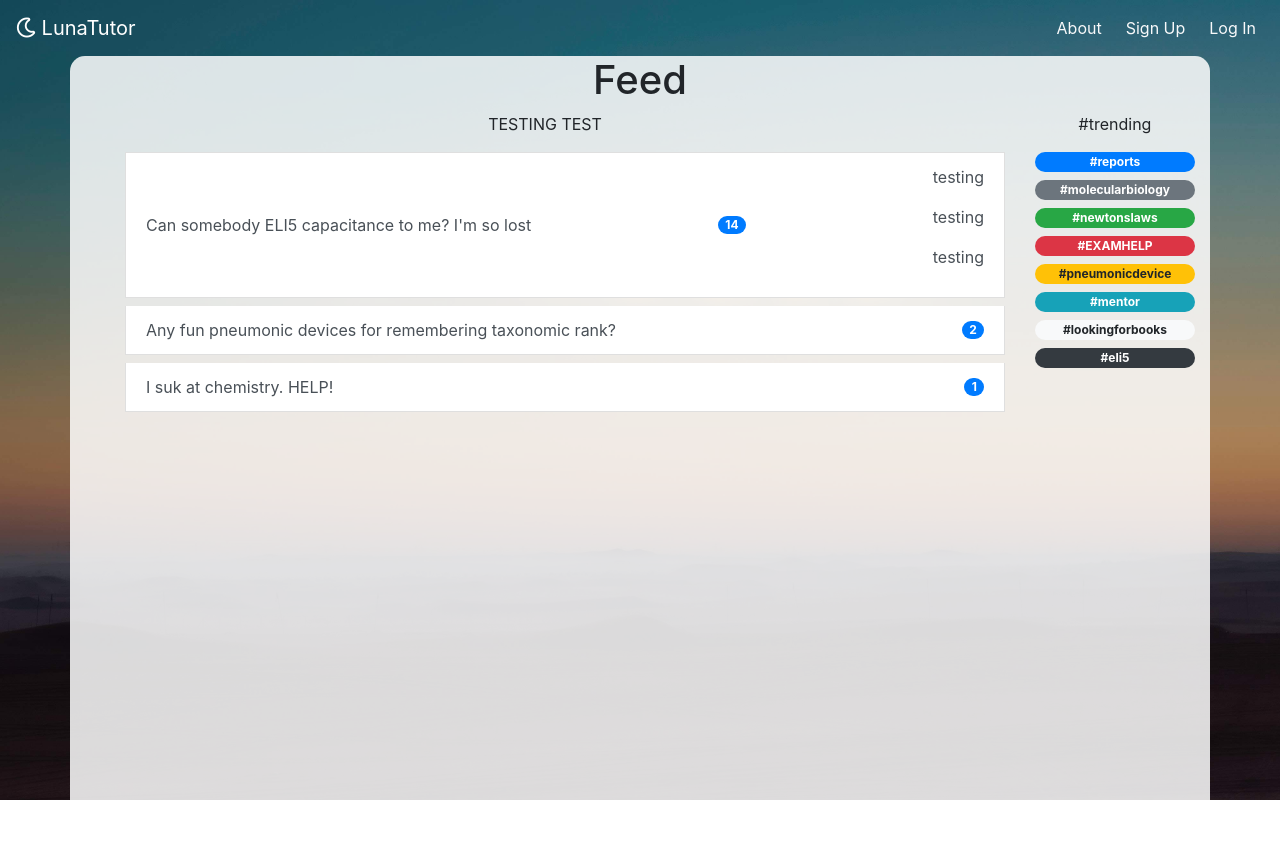
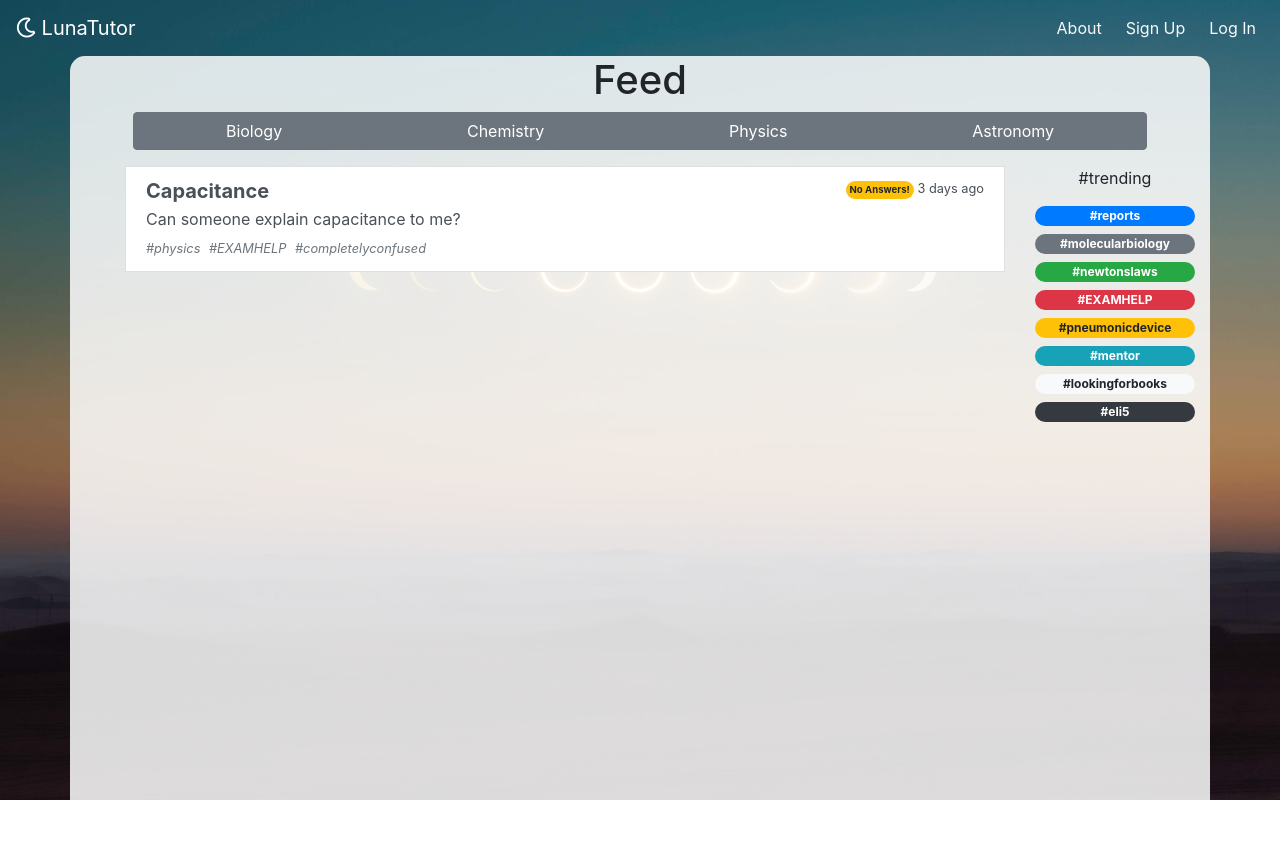
Before and after one commit to Luna-Tutor/lunaTutor, a Flask app: page /q in a window 1280 px wide. Run offline with Flask 2, Linux system fonts and the light colour scheme; some libraries are stand-ins or nearby versions.

Commit message:
updated feed

```diff
--- a/templates/board/feed.html
+++ b/templates/board/feed.html
@@ -1,49 +1,106 @@
-{% extends "base.html" %} {% block title %}LunaTutor{% endblock %} {% block content %}
-
-
+{% extends "base.html" %} {% block title %}LunaTutor{% endblock %} {% block
+content %}
 
 <div class="container question-board text-center">
   <h1>Feed</h1>
+  <div class="row mb-3 px-5">
+    <div class="col btn-group btn-group-toggle" role="group" data-toggle="buttons" aria-label="subject-buttons">
+      <label class="btn btn-secondary active">
+        <input type="radio" name="options" id="option1"> Biology
+      </label>
+      <label class="btn btn-secondary">
+        <input type="radio" name="options" id="option2"> Chemistry
+      </label>
+      <label class="btn btn-secondary">
+        <input type="radio" name="options" id="option2"> Physics
+      </label>
+      <label class="btn btn-secondary">
+        <input type="radio" name="options" id="option2"> Astronomy
+      </label>
+    </div>
+  </div>
   <div class="row">
     <div class="col-10">
-            <p>TESTING TEST</p>
-            <ul class="list-group-hover">
-                <!-- example list -->
-                <a href="#"
-                    class="list-group-item list-group-item-action d-flex justify-content-between mb-2 align-items-center">
-                    Can somebody ELI5 capacitance to me? I'm so lost
-                    <span class="num-responses badge badge-primary badge-pill">14</span>
-                    <div>
-                        <p>testing</p>
-                        <p>testing</p>
-                        <p>testing</p>
+      <ul class="list-group-hover text-left">
+        <!-- [example list item] FOR VISUAL PURPOSES ONLY-->
+        <a href="#" class="list-group-item list-group-item-action mb-1">
+          <div class="d-flex w-100 justify-content-between">
+            <h5 class="mb-1 font-weight-bold">Capacitance</h5>
+            <small>
+              <span
+                class="response-warning badge badge-warning badge-pill ml-3 p-1"
+                >No Answers!</span
+              >
+              3 days ago
+            </small>
           </div>
+
+          <p class="mb-1">Can someone explain capacitance to me?</p>
+
+          <small class="text-muted font-italic mr-1">#physics</small>
+          <small class="text-muted font-italic mr-1">#EXAMHELP</small>
+          <small class="text-muted font-italic mr-1">#completelyconfused</small>
         </a>
-                <a href="#"
-                    class="list-group-item list-group-item-action d-flex justify-content-between mb-2 align-items-center">
-                    Any fun pneumonic devices for remembering taxonomic rank?
-                    <span class="num-responses badge badge-primary badge-pill">2</span>
+        <!-- [end example list item] FOR VISUAL PURPOSES ONLY -->
+
+        <!-- [actual code] for list item -->
+        {% for q in questions %}
+        <a
+          href="/q/{{ q.subject }}/{{ q.id }}"
+          class="list-group-item list-group-item-action"
+        >
+          <div class="d-flex w-100 justify-content-between">
+            <h5 class="mb-1">Capacitance</h5>
+            <small>
+              <!-- [warning badge] if question has no answers -->
+              {% if len(q.answers) == 0 %}
+              <span
+                class="response-warning badge badge-warning badge-pill ml-3 p-1"
+                >No Answers!</span
+              >
+              3 days ago
+            </small>
+            {% endif %}
+            <!-- [end warning badge] -->
+          </div>
+
+          <p class="mb-1">Can someone explain capcitance to me?</p>
+          {% for tag in q.hashtags %}
+          <small class="text-muted mr-1">#{{ tag.content }}</small>
+          {% endfor %}
         </a>
-                <a href="#"
-                    class="list-group-item list-group-item-action d-flex justify-content-between mb-2 align-items-center">
-                    I suk at chemistry. HELP!
-                    <span class="num-responses badge badge-primary badge-pill">1</span>
-                </a>
+        {% endfor %}
+        <!-- [end actual code] for list item -->
 
         <!-- end example list -->
-
       </ul>
     </div>
     <div class="col-2 hashtag-container">
       <p class="display-5">#trending</p>
-            <a href="#" class="badge badge-pill d-block mb-2 py-1 badge-primary">#reports</a>
-            <a href="#" class="badge badge-pill d-block mb-2 py-1 badge-secondary">#molecularbiology</a>
-            <a href="#" class="badge badge-pill d-block mb-2 py-1 badge-success">#newtonslaws</a>
-            <a href="#" class="badge badge-pill d-block mb-2 py-1 badge-danger">#EXAMHELP</a>
-            <a href="#" class="badge badge-pill d-block mb-2 py-1 badge-warning">#pneumonicdevice</a>
-            <a href="#" class="badge badge-pill d-block mb-2 py-1 badge-info">#mentor</a>
-            <a href="#" class="badge badge-pill d-block mb-2 py-1 badge-light">#lookingforbooks</a>
-            <a href="#" class="badge badge-pill d-block mb-2 py-1 badge-dark">#eli5</a>
+      <a href="#" class="badge badge-pill d-block mb-2 py-1 badge-primary"
+        >#reports</a
+      >
+      <a href="#" class="badge badge-pill d-block mb-2 py-1 badge-secondary"
+        >#molecularbiology</a
+      >
+      <a href="#" class="badge badge-pill d-block mb-2 py-1 badge-success"
+        >#newtonslaws</a
+      >
+      <a href="#" class="badge badge-pill d-block mb-2 py-1 badge-danger"
+        >#EXAMHELP</a
+      >
+      <a href="#" class="badge badge-pill d-block mb-2 py-1 badge-warning"
+        >#pneumonicdevice</a
+      >
+      <a href="#" class="badge badge-pill d-block mb-2 py-1 badge-info"
+        >#mentor</a
+      >
+      <a href="#" class="badge badge-pill d-block mb-2 py-1 badge-light"
+        >#lookingforbooks</a
+      >
+      <a href="#" class="badge badge-pill d-block mb-2 py-1 badge-dark"
+        >#eli5</a
+      >
     </div>
   </div>
 </div>
```
Lines whose indentation alone changed are shown as unchanged.
